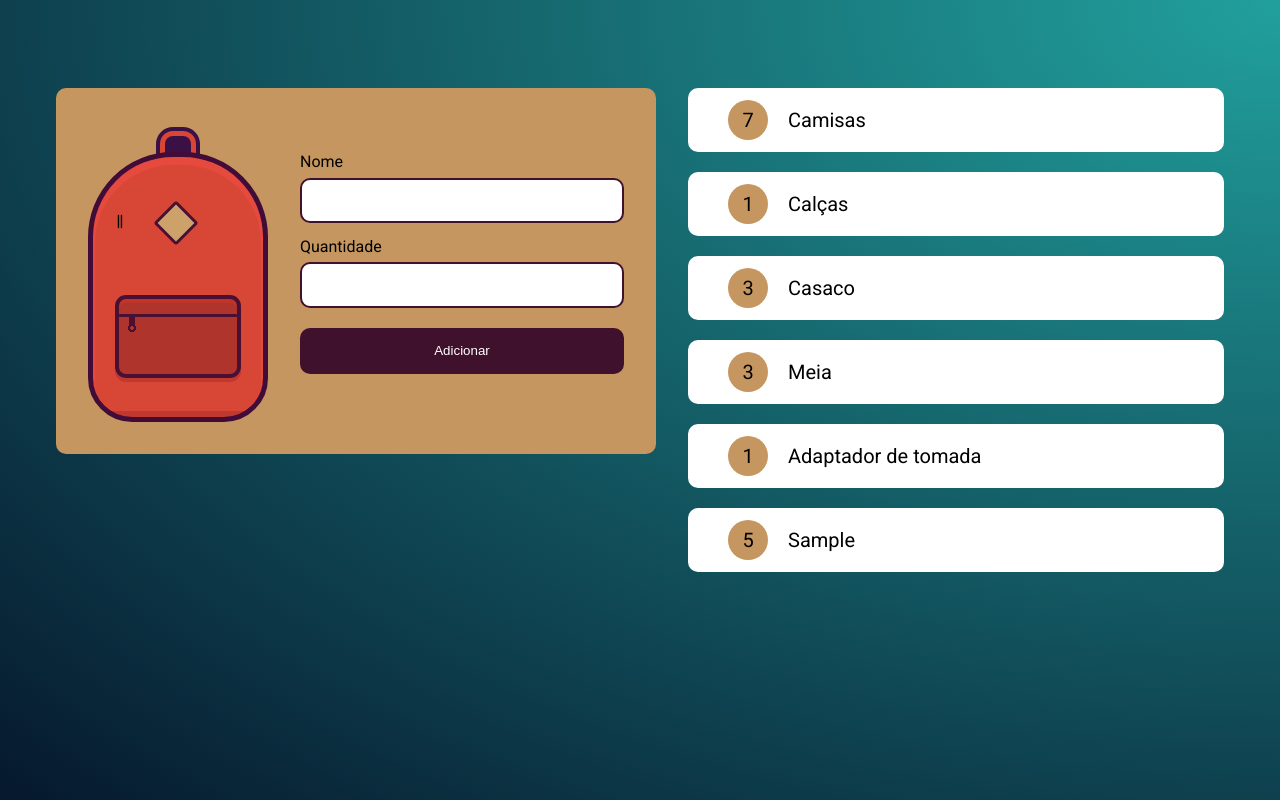
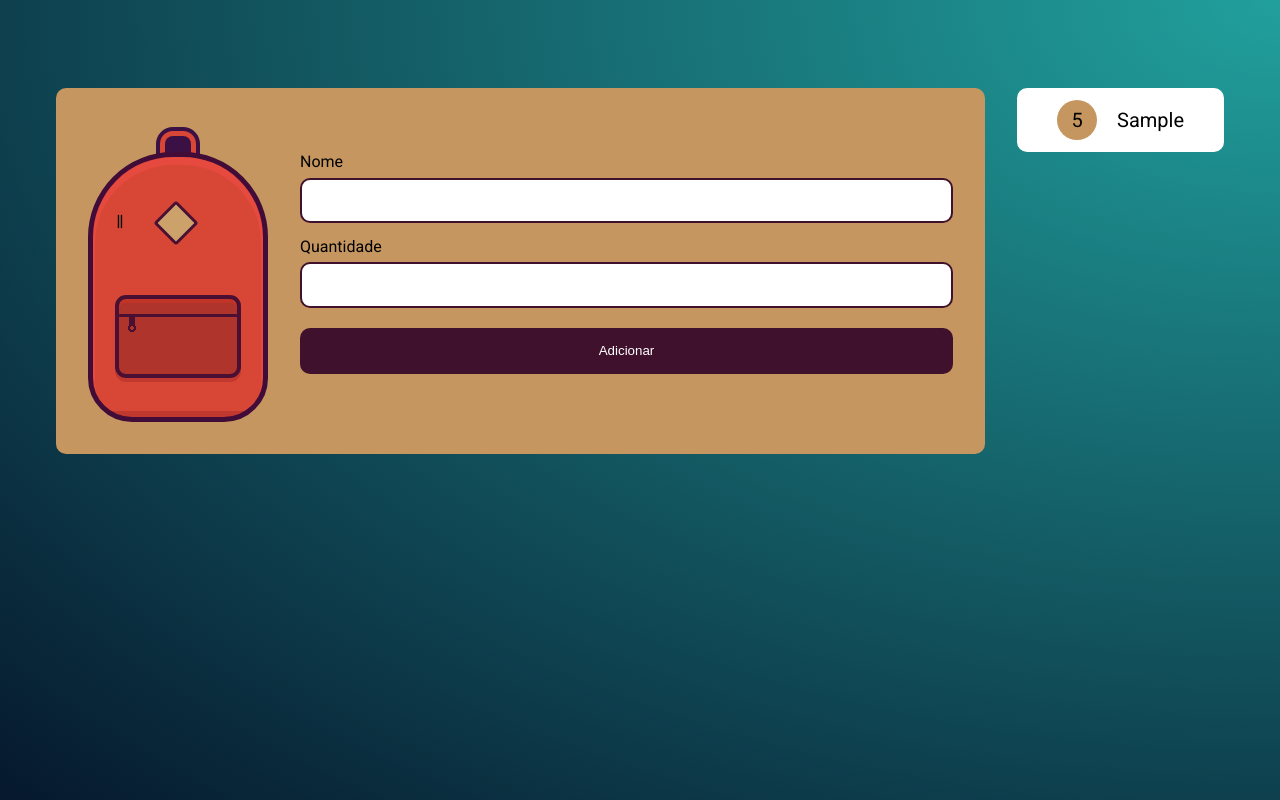
Before and after one commit to luccarvalho/mochila-de-viagem, a plain HTML site: page index.html in a window 1280 px wide. Both pictures are taken after typing "Sample", "5" into the empty fields and a click on the input "Adicionar". Drawn offline with Linux system fonts and the light colour scheme.

Commit message:
Add files via upload
Refatorando código HTML e JavaScript.

```diff
--- a/index.html
+++ b/index.html
@@ -32,13 +32,7 @@
         </form>
       </div>
 
-      <ul class="lista" id="lista">
-        <li class="item"><strong>7</strong>Camisas</li>
-        <li class="item"><strong>1</strong>Calças</li>
-        <li class="item"><strong>3</strong>Casaco</li>
-        <li class="item"><strong>3</strong>Meia</li>
-        <li class="item"><strong>1</strong>Adaptador de tomada</li>
-      </ul>
+      <ul class="lista" id="lista"></ul>
     </main>
 
     <script src="js/main.js"></script>
--- a/js/main.js
+++ b/js/main.js
@@ -1,6 +1,10 @@
 const form = document.getElementById("novoItem");
 const lista = document.getElementById("lista");
-const itens = [];
+const itens = JSON.parse(localStorage.getItem("itens")) || [];
+
+itens.forEach((elemento) => {
+    criaElemento(elemento);
+})
 
 form.addEventListener("submit", (evento) => {
     evento.preventDefault()
@@ -8,30 +12,32 @@ form.addEventListener("submit", (evento) => {
     const nome = evento.target.elements['nome'];
     const quantidade = evento.target.elements['quantidade'];
 
-    criaElemento(nome.value, quantidade.value);
+    const itemAtual = {
+        "nome": nome.value,
+        "quantidade": quantidade.value
+    }
+
+    criaElemento(itemAtual);
+
+    itens.push(itemAtual);
+
+    localStorage.setItem("itens", JSON.stringify(itens));
 
     nome.value = ""
     quantidade.value = ""
 });
 
-function criaElemento(nome, quantidade) {
+function criaElemento(item) {
     const novoItem = document.createElement('li');
     novoItem.classList.add('item');
 
     const numeroItem = document.createElement('strong');
-    numeroItem.innerHTML = quantidade;
+    numeroItem.innerHTML = item.quantidade;
 
     novoItem.appendChild(numeroItem);
-    novoItem.innerHTML += nome;
+    novoItem.innerHTML += item.nome;
 
     lista.appendChild(novoItem);
 
-    const itemAtual = {
-        "nome": nome,
-        "quantidade": quantidade
-    }
 
-    itens.push(itemAtual);
-
-    localStorage.setItem("item", JSON.stringify(itens));
 }
```
